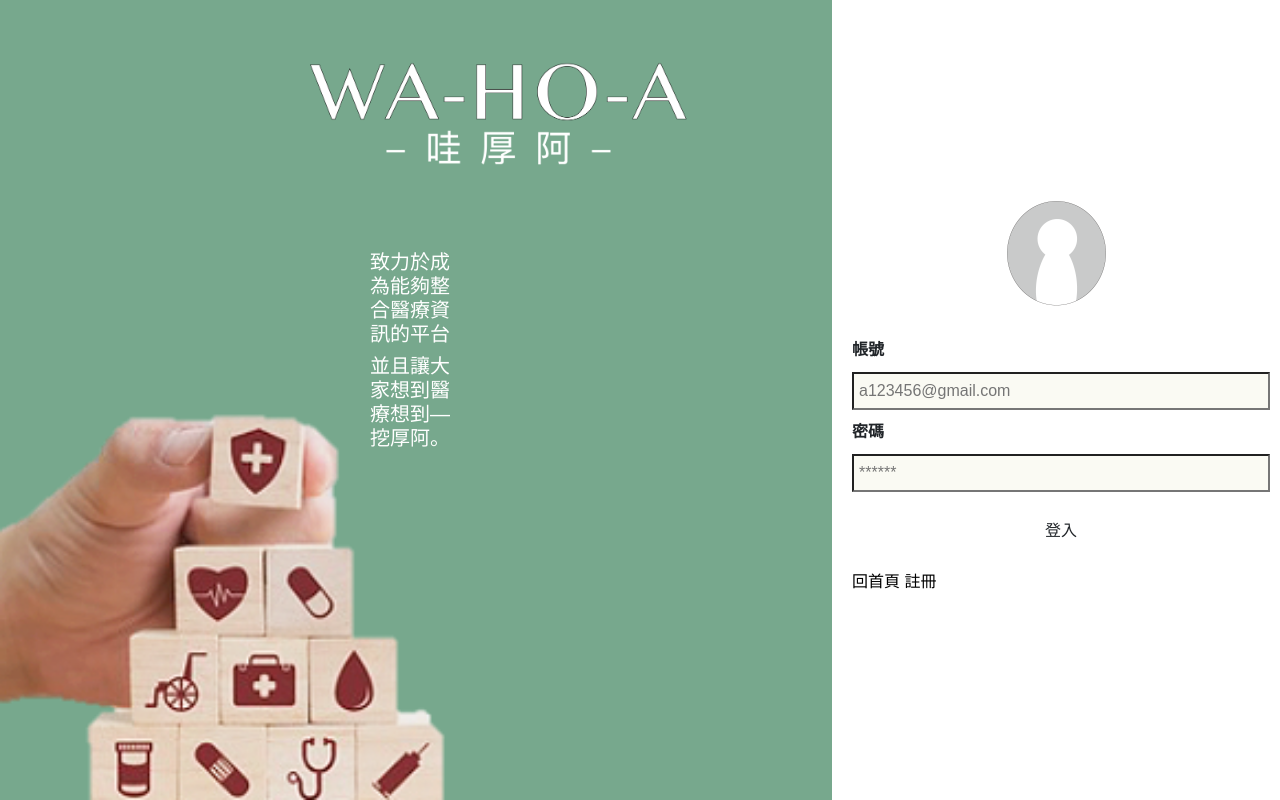
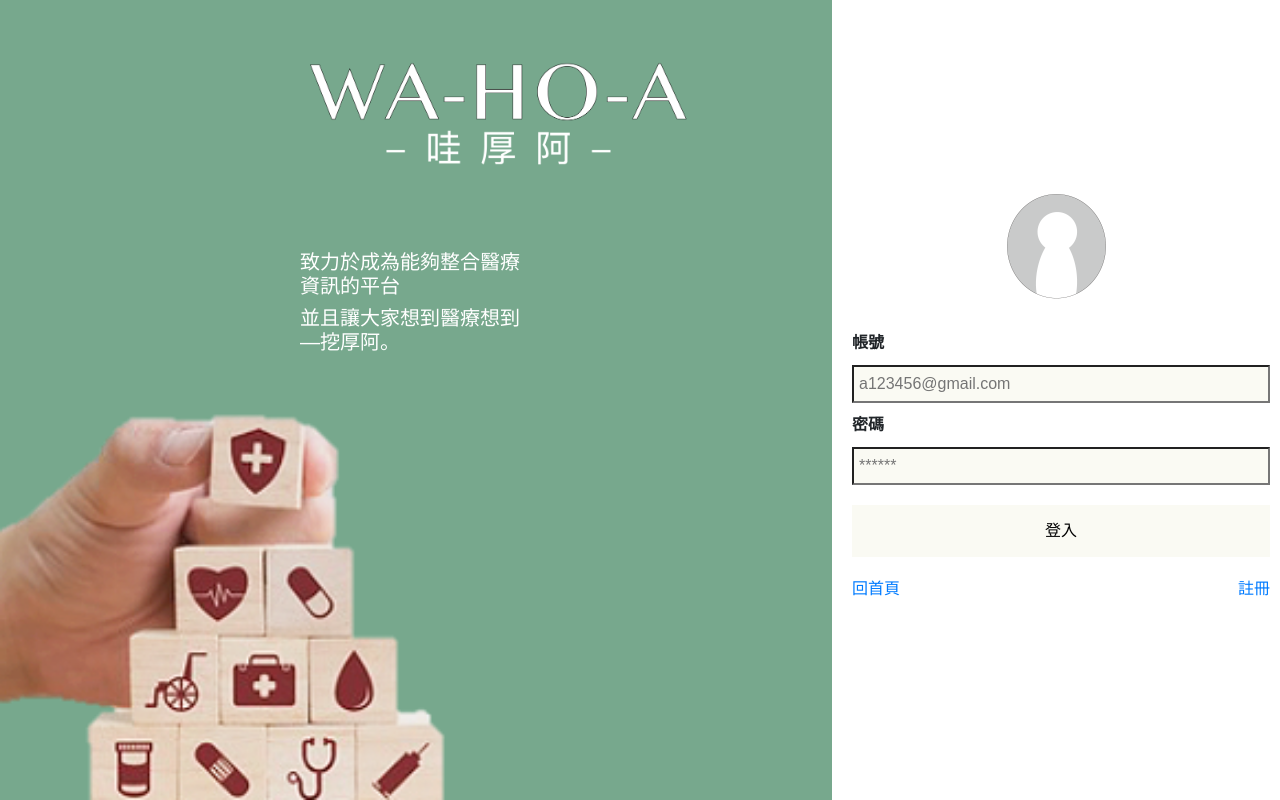
Before and after one commit to liutingyou51/django, a Django app: page /accounts/login/ in a window 1280 px wide. Run offline with Django 3.2, Linux system fonts and the light colour scheme; some libraries are stand-ins or nearby versions.

Commit message:
new____login

```diff
--- a/authenticate/user_example/templates/registration/login.html
+++ b/authenticate/user_example/templates/registration/login.html
@@ -61,7 +61,7 @@
         }
 
         div.words {
-            padding: 250px 370px;
+            padding: 250px 300px;
 
         }
 
@@ -119,18 +119,17 @@
             height: 132px;
         }
 
-        .checkbox {
-            display: inline;
-
+        label.bottom {
+            width: 100%;
+            color: black;
+            display: inline-flex;
+            justify-content: space-between;
+            align-items: center;
 
         }
 
         label {
             margin: 5px;
-        }
-
-        label.checkbox {
-            display: inline-flex;
         }
 
         input {
@@ -139,16 +138,8 @@
             margin: 5px;
         }
 
-        input.check {
-            width: 20px;
-
-        }
-
-
-        a {
-            width: 75%;
+        a.enter {
             text-align: right;
-            color: black;
         }
     </style>
 </head>
@@ -176,7 +167,7 @@
             <div class="avatar">
                 <img src="{%static "user_example/head_visitor.png" %}" alt="head">
             </div>
-            <form action="{% url 'login' %}" method="post" >
+            <form action="{% url 'login' %}" method="post">
                 {% csrf_token %}
 
                 <div class="group">
@@ -186,10 +177,10 @@
                     <label for="psw"><b>密碼</b></label>
                     <input type="password" placeholder="******" name="password" required>
 
-                <button type="submit" class='btn'>登入</button>
+                    <button type="submit" >登入</button>
                     <label class="bottom">
-                    <a  class="bottom" href="{%url 'index_beforelogin'%}">回首頁</a>
-                    <a  class='enter' href="{%url 'register' %}">註冊</a>
+                        <a class="bottom" href="{%url 'index_beforelogin'%}">回首頁</a>
+                        <a class='enter' href="{%url 'register' %}">註冊</a>
                     </label>
                 </div>
                 <input type="hidden" name="next" value="{{ next }}">
```
Lines whose indentation alone changed are shown as unchanged.
